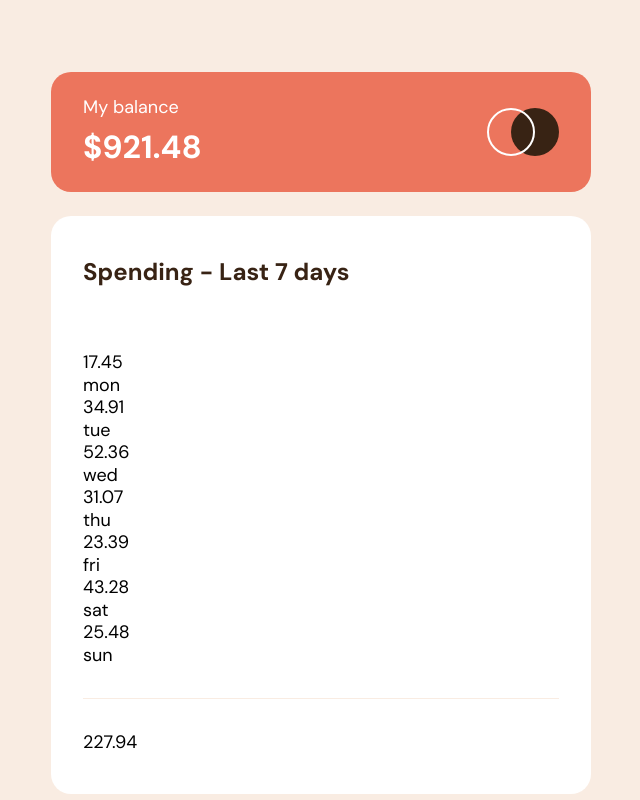
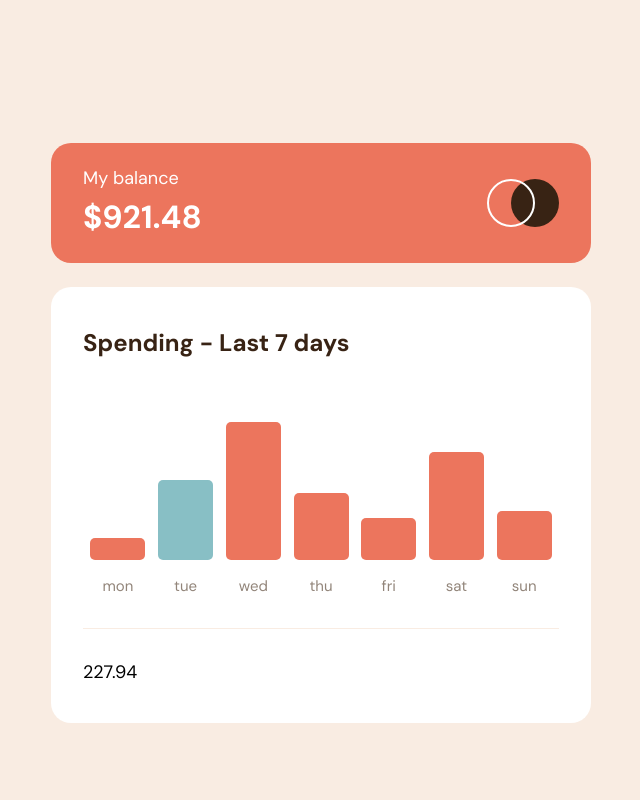
Before and after one commit to runny-life/expenses-caart-component, a React (Vite) app: page / in a window 1280 px wide. Shown: the whole page, without its empty margins (319-959 px from the left). Built offline with nearby package versions, Linux system fonts and the light colour scheme.

Commit message:
styles: add styles chart bar component

```diff
--- a/src/components/Chart/Chart.module.scss
+++ b/src/components/Chart/Chart.module.scss
@@ -0,0 +1,11 @@
+.chart {
+  display: flex;
+  align-items: end;
+  gap: rem(8px);
+  height: rem(174px);
+  padding-inline: rem(11.5px);
+
+  @include tablet {
+    padding-inline: rem(5px);
+  }
+}
--- a/src/components/ChartBar/ChartBar.jsx
+++ b/src/components/ChartBar/ChartBar.jsx
@@ -2,12 +2,9 @@ import styles from './ChartBar.module.scss';
 
 function ChartBar({ day, amount, heightPercent, isToday }) {
   return (
-    <div className={styles.chartBar}>
+    <div className={styles.chartBar} style={{ height: `${heightPercent}%` }}>
       <div className={styles.tooltip}>{amount}</div>
-      <div
-        className={`${styles.bar} ${isToday ? styles.barToday : ''}`}
-        style={{ height: `${heightPercent}%` }}
-      ></div>
+      <div className={`${styles.bar} ${isToday ? styles.barToday : ''}`}></div>
       <span className={styles.day}>{day}</span>
     </div>
   );
--- a/src/components/ChartBar/ChartBar.module.scss
+++ b/src/components/ChartBar/ChartBar.module.scss
@@ -0,0 +1,71 @@
+.chartBar {
+  position: relative;
+  display: flex;
+  flex-direction: column;
+  align-items: center;
+  justify-content: end;
+  gap: fluid(8px, 16px, 375px, 768px);
+  width: 100%;
+  cursor: pointer;
+
+  @include hover {
+    & .bar {
+      background: $color-red-300;
+    }
+
+    & .barToday {
+      background: $color-blue-200;
+    }
+
+    & .tooltip {
+      opacity: 1;
+    }
+  }
+}
+
+.bar {
+  display: grid;
+  max-width: rem(55px);
+  width: 100%;
+  height: 100%;
+  max-height: rem(150px);
+  background: $color-red-500;
+  border-radius: 3px;
+  transition: background-color 0.2s ease;
+
+  @include tablet {
+    border-radius: 5px;
+  }
+}
+
+.barToday {
+  background: $color-blue-300;
+}
+
+.tooltip {
+  @include text-preset-4-bold;
+
+  position: absolute;
+  bottom: calc(100% + rem(8px));
+  display: none;
+  color: $color-white;
+  padding: rem(8px);
+  background: $color-brown-950;
+  border-radius: 5px;
+  opacity: 0;
+  transition: opacity 0.2s ease;
+
+  @media (hover: hover) {
+    display: block;
+  }
+}
+
+.day {
+  @include text-preset-6;
+
+  color: $color-brown-400;
+
+  @include tablet {
+    @include text-preset-5;
+  }
+}
```
